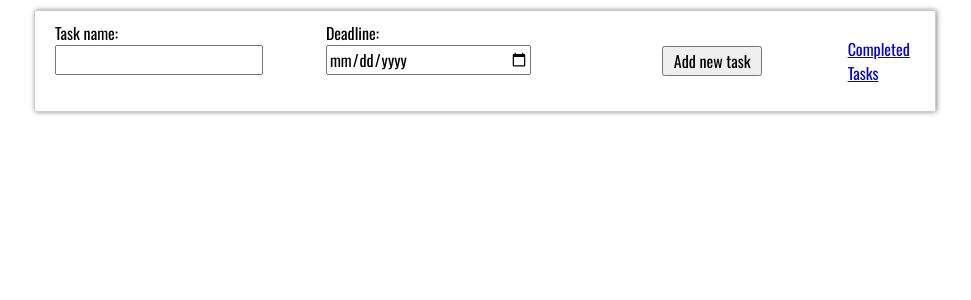
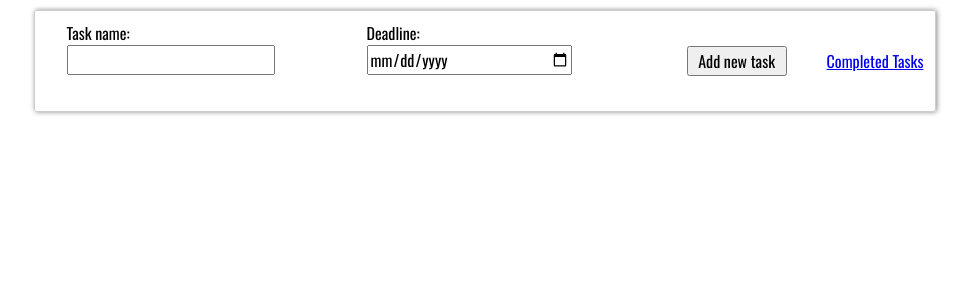
Before and after one commit to slyderyg/my-to-do, a Next.js app: page / in a window 1280 px wide. Shown: the top 300 px of the page, without its empty margins (155-1126 px from the left). Built offline with nearby package versions, Linux system fonts and the light colour scheme.

Commit message:
fixed some bugs

```diff
--- a/app/components/AddNewToDoForm/AddNewToDoForm.module.css
+++ b/app/components/AddNewToDoForm/AddNewToDoForm.module.css
@@ -58,6 +58,7 @@
             display: block;
             width: 150px;
             height: 30px;
+            margin-top: 15px;
 
         }
 }
@@ -102,7 +103,7 @@
             }
 
     .task__button__field {
-        width: 300px;
+        width: 180px;
         height: 100px;
         display: flex;
         align-items: center;
```
